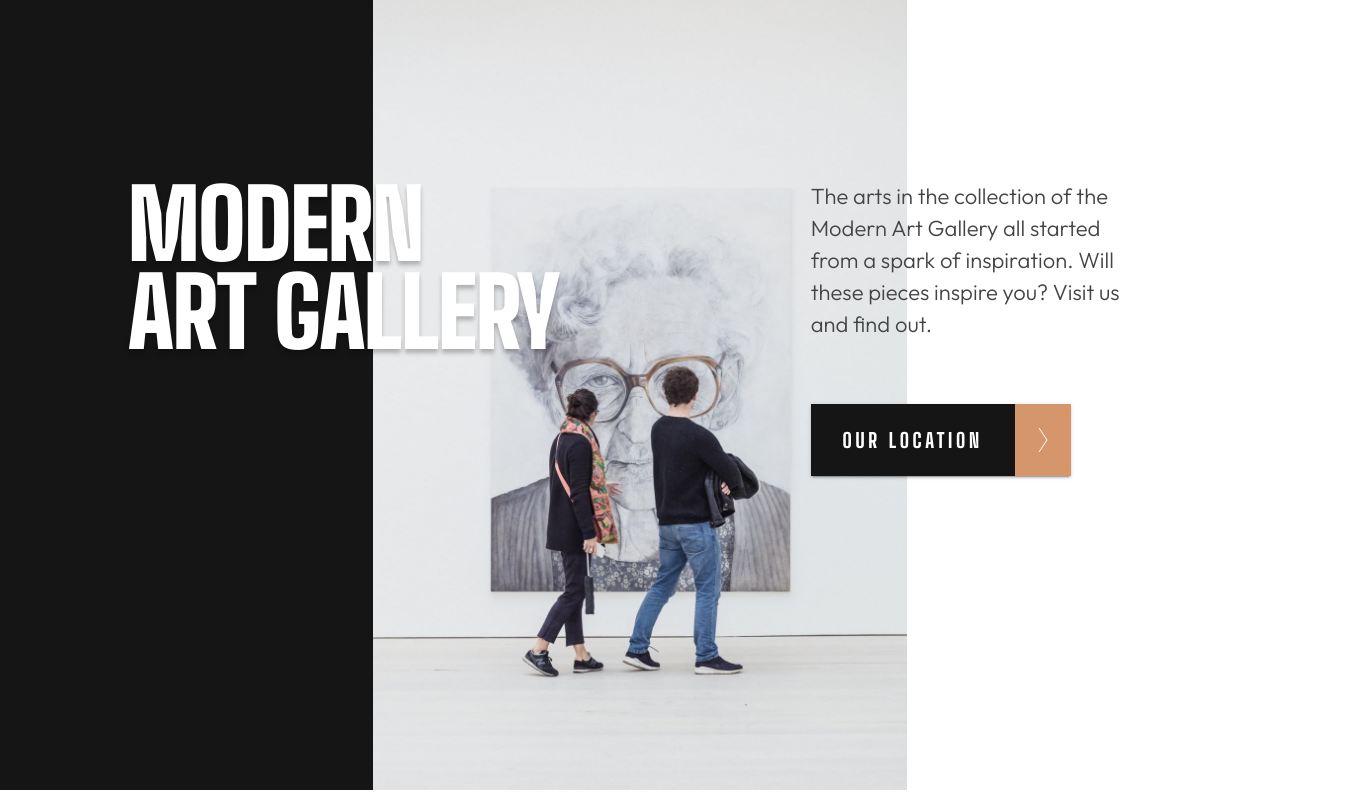
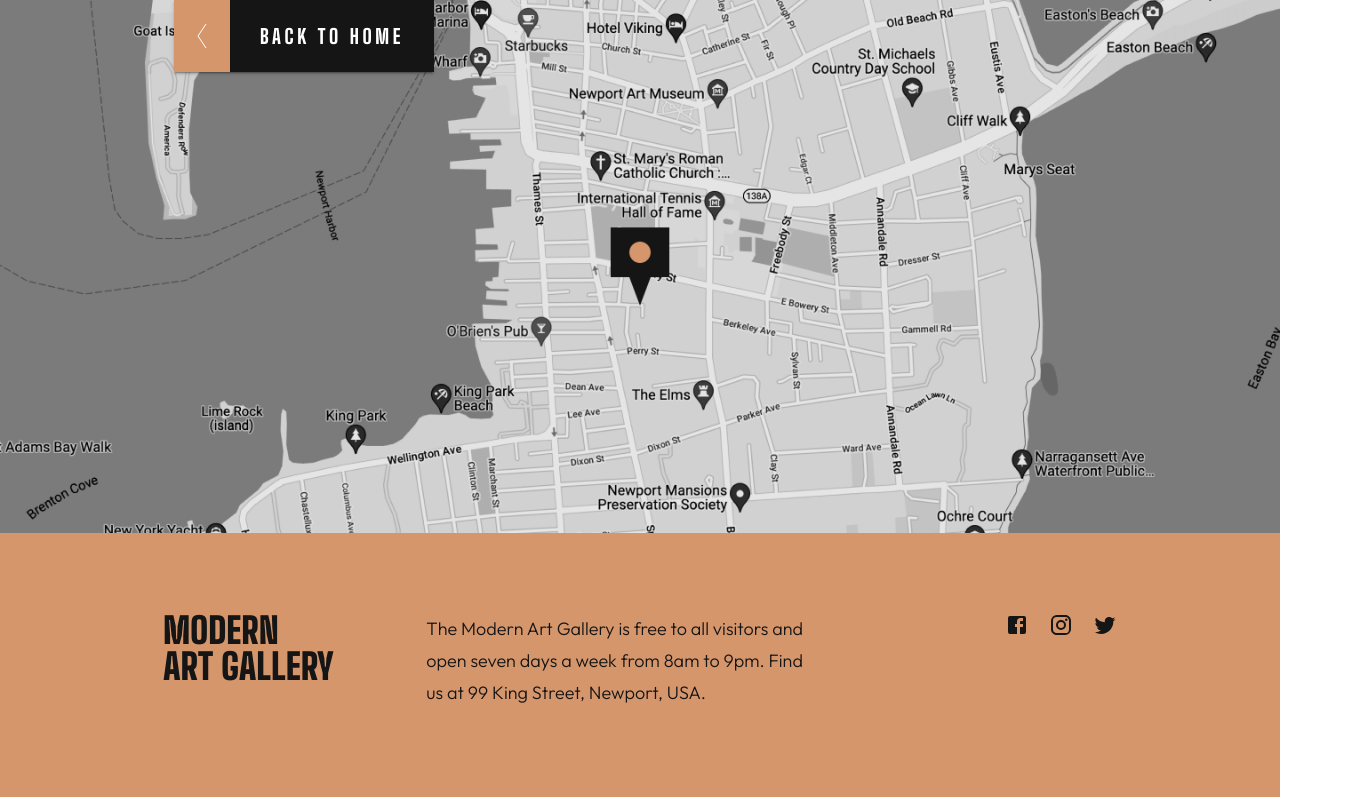
Before and after one commit to mseidel819/fe-art-gallery-website, a React (Create React App) app: page / in a window 1280 px wide. Both pictures are taken after a click on the button "OUR LOCATION". Shown: the top 800 px of the page, 1350 px wide, since content can reach past the window. Built offline with nearby package versions, Linux system fonts and the light colour scheme.

Commit message:
added map component and footer.

```diff
--- a/src/App.js
+++ b/src/App.js
@@ -3,14 +3,15 @@
 import { theme, responsiveTheme } from "./themes";
 import { ThemeProvider } from "@mui/material/styles";
 import MainPage from "./pages/main-page/main-page.component";
+import LocationPage from "./pages/location-page/location-page.component";
 
 function App() {
   const [windowWidth, setWindowWidth] = useState(window.innerWidth);
+  const [locationBool, setlocationBool] = useState(false);
 
   const assetRoute =
     windowWidth >= 1200 ? "desktop" : windowWidth >= 600 ? "tablet" : "mobile";
   console.log(assetRoute);
-
   useEffect(() => {
     const handleWindowResize = () => {
       setWindowWidth(window.innerWidth);
@@ -23,9 +24,18 @@
     };
   }, []);
 
+  const buttonHandler = () => {
+    setlocationBool(!locationBool);
+    console.log(locationBool);
+  };
+
   return (
     <ThemeProvider theme={assetRoute === "desktop" ? theme : responsiveTheme}>
-      <MainPage size={assetRoute} />
+      {locationBool ? (
+        <LocationPage size={assetRoute} buttonHandler={buttonHandler} />
+      ) : (
+        <MainPage size={assetRoute} buttonHandler={buttonHandler} />
+      )}
     </ThemeProvider>
   );
 }
--- a/src/components/Button/button.component.jsx
+++ b/src/components/Button/button.component.jsx
@@ -1,11 +1,14 @@
 import { ButtonGroup } from "@mui/material";
 import { StyledButton, StyledArrowSpan, StyledTextSpan } from "./button.styles";
+import { ReactComponent as RightArrow } from "../../assets/icon-arrow-right.svg";
 
-const ButtonComp = ({ text, arrow }) => {
+const ButtonComp = ({ buttonHandler }) => {
   return (
-    <StyledButton variant="contained">
-      <span className="textSpan">{text}</span>
-      <span className="arrowSpan">{arrow}</span>
+    <StyledButton onClick={() => buttonHandler()} variant="contained">
+      <span className="textSpan">Our Location</span>
+      <span className="arrowSpan">
+        <RightArrow />
+      </span>
     </StyledButton>
   );
 };
--- /dev/null
+++ b/src/components/button-back/button-back.component.jsx
@@ -0,0 +1,20 @@
+import {
+  StyledButton,
+  StyledArrowSpan,
+  StyledTextSpan,
+} from "./button-back.styles";
+
+import { ReactComponent as LeftArrow } from "../../assets/icon-arrow-left.svg";
+
+const ButtonBack = ({ buttonHandler }) => {
+  return (
+    <StyledButton onClick={() => buttonHandler()} variant="contained">
+      <span className="arrowSpan">
+        <LeftArrow />
+      </span>
+      <span className="textSpan">Back to home</span>
+    </StyledButton>
+  );
+};
+
+export default ButtonBack;
--- /dev/null
+++ b/src/components/button-back/button-back.styles.jsx
@@ -0,0 +1,67 @@
+import styled from "@emotion/styled";
+import { Button } from "@mui/material";
+
+export const StyledTextSpan = styled("span")({
+  display: "flex",
+  alignItems: "center",
+  justifyContent: "center",
+  color: "white",
+  backgroundColor: "#151515",
+  height: "100%",
+  fontFamily: "Big Shoulders Display",
+  fontWeight: "800",
+  fontSize: "20px",
+  lineHeight: "24px",
+  letterSpacing: "3.63636px",
+  width: "204px",
+});
+
+export const StyledArrowSpan = styled("span")({
+  display: "flex",
+  alignItems: "center",
+  justifyContent: "center",
+  height: "100%",
+  width: "56px",
+});
+
+export const StyledButton = styled(Button)({
+  borderRadius: "0px",
+  display: "flex",
+  padding: 0,
+  height: "72px",
+
+  ".textSpan": {
+    display: "flex",
+    alignItems: "center",
+    justifyContent: "center",
+    color: "white",
+    backgroundColor: "#151515",
+    height: "100%",
+    fontFamily: "Big Shoulders Display",
+    fontWeight: "800",
+    fontSize: "20px",
+    lineHeight: "24px",
+    letterSpacing: "3.63636px",
+    width: "204px",
+    transition: "all .3s ",
+  },
+
+  ".arrowSpan": {
+    display: "flex",
+    alignItems: "center",
+    justifyContent: "center",
+    height: "100%",
+    width: "56px",
+    backgroundColor: "#d5966c",
+    transition: "all .3s ",
+  },
+
+  "&:hover": {
+    ".arrowSpan": {
+      backgroundColor: "#151515",
+    },
+    ".textSpan": {
+      backgroundColor: "#d5966c",
+    },
+  },
+});
--- a/src/components/hero/hero.component.jsx
+++ b/src/components/hero/hero.component.jsx
@@ -6,21 +6,15 @@
 import heroImageMobile from "../../assets/mobile/image-hero@2x.jpg";
 
 import ButtonComp from "../Button/button.component";
-import { ReactComponent as RightArrow } from "../../assets/icon-arrow-right.svg";
 
-const Hero = ({ size }) => {
+const Hero = ({ size, buttonHandler }) => {
   return (
     <>
       <Grid
         container
         sx={{ display: `${size === "mobile" ? "none" : "flex"}` }}
       >
-        <Grid
-          item
-          lg={3.5}
-          sm={"none"}
-          sx={{ backgroundColor: "#151515" }}
-        ></Grid>
+        <Grid item lg={3.5} sm={0} sx={{ backgroundColor: "#151515" }}></Grid>
         <Grid item lg={5} sm={7} sx={{ position: "relative" }}>
           <CardMedia
             component="img"
@@ -64,7 +58,7 @@
               from a spark of inspiration. Will these pieces inspire you? Visit
               us and find out.
             </Typography>
-            <ButtonComp text="Our Location" arrow={<RightArrow />} />
+            <ButtonComp buttonHandler={buttonHandler} />
           </Grid>
         </StyledInfoContainer>
       </Grid>
--- /dev/null
+++ b/src/components/map/map.component.jsx
@@ -0,0 +1,40 @@
+import { CardMedia, Container, Grid } from "@mui/material";
+
+import ImageMapDesktop from "../../assets/desktop/image-map@2x.png";
+import ImageMapTablet from "../../assets/tablet/image-map@2x.png";
+import ImageMapMobile from "../../assets/mobile/image-map@2x.png";
+
+import ButtonBack from "../button-back/button-back.component";
+
+const Map = ({ size, buttonHandler }) => {
+  return (
+    <>
+      <div sx={{ position: "relative", margin: 0 }}>
+        <CardMedia
+          component="img"
+          image={
+            size === "desktop"
+              ? ImageMapDesktop
+              : size === "tablet"
+              ? ImageMapTablet
+              : ImageMapMobile
+          }
+          alt="location map"
+        />
+      </div>
+      <Container
+        sx={{
+          top: 0,
+          position: "absolute",
+          marginLeft: `${
+            size === "desktop" ? "150px" : size === "tablet" ? "50px" : "-20px"
+          }`,
+        }}
+      >
+        <ButtonBack buttonHandler={buttonHandler} />
+      </Container>
+    </>
+  );
+};
+
+export default Map;
--- /dev/null
+++ b/src/pages/location-page/location-page.component.jsx
@@ -0,0 +1,18 @@
+import Footer from "../../components/footer/footer.component";
+import Map from "../../components/map/map.component";
+
+const LocationPage = ({ size, buttonHandler }) => {
+  return (
+    <>
+      <Map buttonHandler={buttonHandler} size={size} />
+      <Footer
+        bkgColor={"#d5966c"}
+        color={"#151515"}
+        hoverColor={"white"}
+        size={size}
+      />
+    </>
+  );
+};
+
+export default LocationPage;
--- a/src/pages/main-page/main-page.component.jsx
+++ b/src/pages/main-page/main-page.component.jsx
@@ -2,10 +2,10 @@
 import Gallery from "../../components/Gallery/gallery.component";
 import Footer from "../../components/footer/footer.component";
 
-const MainPage = ({ size }) => {
+const MainPage = ({ size, buttonHandler }) => {
   return (
     <>
-      <Hero size={size} />
+      <Hero buttonHandler={buttonHandler} size={size} />
       <Gallery size={size} />
       <Footer
         bkgColor={"#151515"}
```
